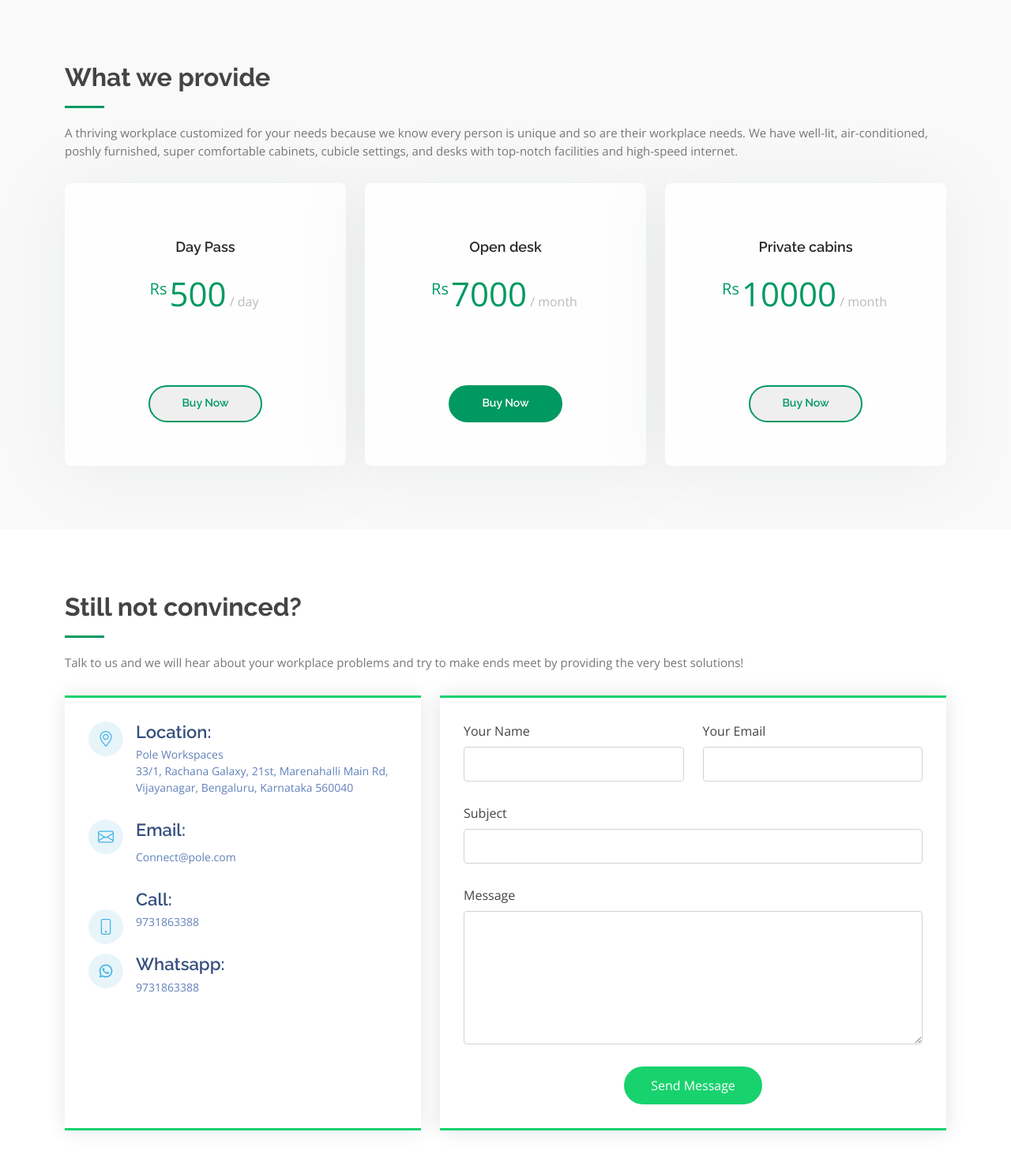
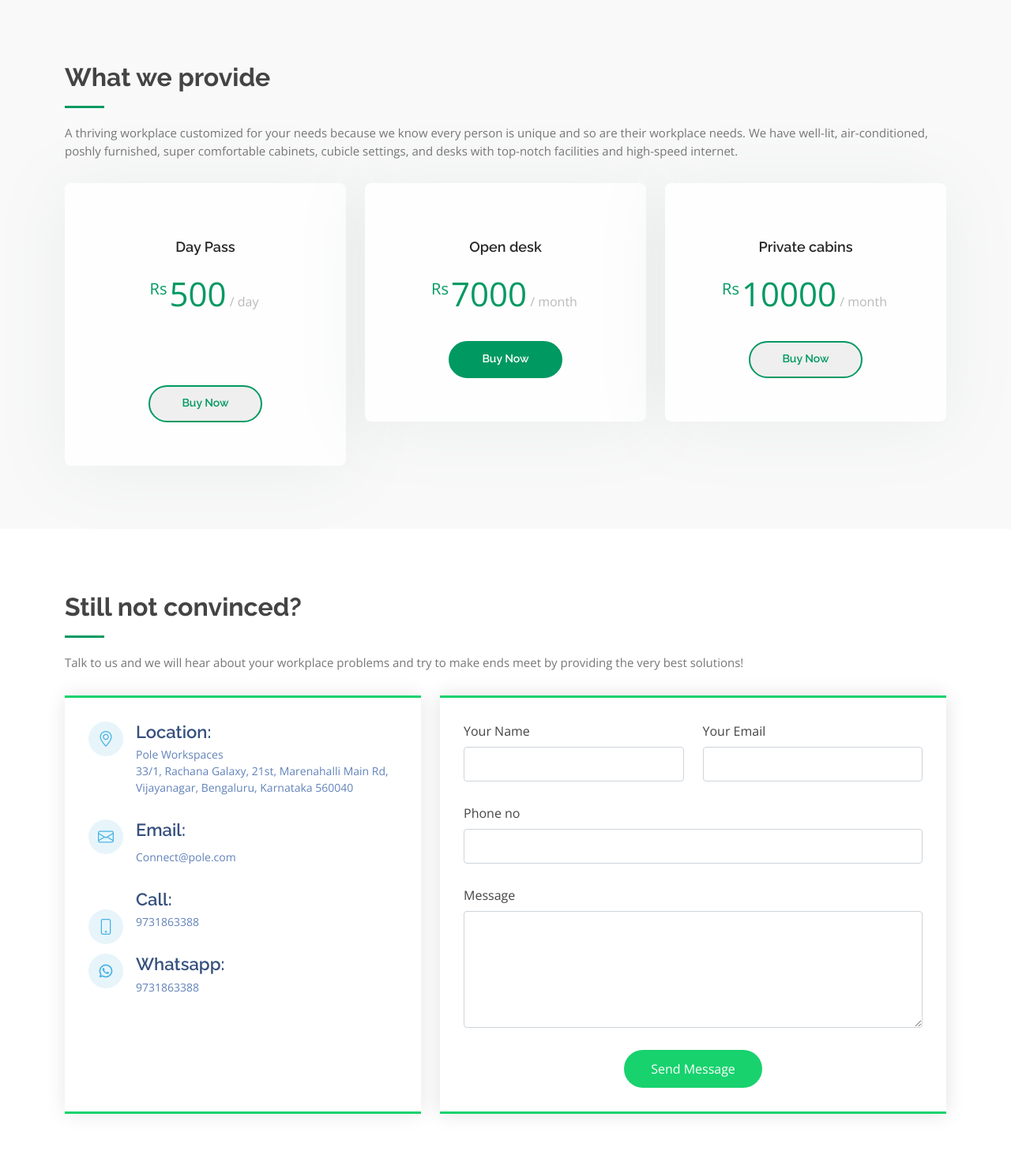
Before and after one commit to anithashanmuga/polestar, a PHP site: page / in a window 1280 px wide. Shown: the part 3783-5255 px from the top of the page at 79% size. Run offline with PHP 8.4, Linux system fonts and the light colour scheme; some libraries are stand-ins or nearby versions.

Commit message:
contact page

```diff
--- a/index.php
+++ b/index.php
@@ -282,9 +282,8 @@
       </div>
     </section><!-- End Counts Section -->
 
-
       <!-- ======= Services Section ======= -->
-      <section id="services" class="services">
+    <section id="services" class="services">
         <div class="container">
 
           <div class="section-title">
@@ -343,7 +342,6 @@
           </div>
         </div>
     </section><!-- End Services Section -->
-
 
       <!-- The Modal -->
       <div id="myModal" class="modal" style="margin-top:20px;">
@@ -422,12 +420,7 @@
               <!-- <span class="recommended-badge">Recommended</span> -->
               <h3>Open desk</h3>
               <h4><sup>Rs</sup>7000<span> / month</span></h4>
-              <ul>
-                <!-- <li>Aida dere</li>
-                <li>Nec feugiat nisl</li>
-                <li>Nulla at volutpat dola</li> -->
-                <!-- <li class="na">Massa ultricies mi</li> -->
-              </ul>
+
               <div class="btn-wrap">
                 <!-- <a href=""  class="btn-buy">Buy Now</a> -->
                 <button class="btn-buy" id="myBtn">Buy Now</button>
@@ -439,11 +432,7 @@
             <div class="box">
               <h3>Private cabins</h3>
               <h4><sup>Rs</sup>10000<span> / month</span></h4>
-              <ul>
-                <!-- <li>per desk</li> -->
-                <!-- <li>Nec feugiat nisl</li>
-                <li>Nulla at volutpat dola</li> -->
-              </ul>
+
               <div class="btn-wrap">
                 <button class="btn-buy" id="myBtn">Buy Now</button>
               </div>
@@ -455,73 +444,9 @@
       </div>
     </section><!-- End Pricing Section -->
 
-     <!-- ======= Frequently Asked Questions Section ======= -->
-     <!-- <section id="faq" class="faq">
-      <div class="container">
-
-        <div class="section-title">
-          <h2>Frequently Asked Questions</h2>
-          <p>Magnam dolores commodi suscipit. Necessitatibus eius consequatur ex aliquid fuga eum quidem. Sit sint consectetur velit. Quisquam quos quisquam cupiditate. Et nemo qui impedit suscipit alias ea. Quia fugiat sit in iste officiis commodi quidem hic quas.</p>
-        </div>
-
-        <div class="faq-list">
-          <ul>
-            <li >
-              <i class="bx bx-help-circle icon-help"></i> <a data-bs-toggle="collapse" class="collapse" data-bs-target="#faq-list-1">Non consectetur a erat nam at lectus urna duis? <i class="bx bx-chevron-down icon-show"></i><i class="bx bx-chevron-up icon-close"></i></a>
-              <div id="faq-list-1" class="collapse show" data-bs-parent=".faq-list">
-                <p>
-                  Feugiat pretium nibh ipsum consequat. Tempus iaculis urna id volutpat lacus laoreet non curabitur gravida. Venenatis lectus magna fringilla urna porttitor rhoncus dolor purus non.
-                </p>
-              </div>
-            </li>
-
-            <li >
-              <i class="bx bx-help-circle icon-help"></i> <a data-bs-toggle="collapse" data-bs-target="#faq-list-2" class="collapsed">Feugiat scelerisque varius morbi enim nunc? <i class="bx bx-chevron-down icon-show"></i><i class="bx bx-chevron-up icon-close"></i></a>
-              <div id="faq-list-2" class="collapse" data-bs-parent=".faq-list">
-                <p>
-                  Dolor sit amet consectetur adipiscing elit pellentesque habitant morbi. Id interdum velit laoreet id donec ultrices. Fringilla phasellus faucibus scelerisque eleifend donec pretium. Est pellentesque elit ullamcorper dignissim. Mauris ultrices eros in cursus turpis massa tincidunt dui.
-                </p>
-              </div>
-            </li>
-
-            <li >
-              <i class="bx bx-help-circle icon-help"></i> <a data-bs-toggle="collapse" data-bs-target="#faq-list-3" class="collapsed">Dolor sit amet consectetur adipiscing elit? <i class="bx bx-chevron-down icon-show"></i><i class="bx bx-chevron-up icon-close"></i></a>
-              <div id="faq-list-3" class="collapse" data-bs-parent=".faq-list">
-                <p>
-                  Eleifend mi in nulla posuere sollicitudin aliquam ultrices sagittis orci. Faucibus pulvinar elementum integer enim. Sem nulla pharetra diam sit amet nisl suscipit. Rutrum tellus pellentesque eu tincidunt. Lectus urna duis convallis convallis tellus. Urna molestie at elementum eu facilisis sed odio morbi quis
-                </p>
-              </div>
-            </li>
-
-            <li >
-              <i class="bx bx-help-circle icon-help"></i> <a data-bs-toggle="collapse" data-bs-target="#faq-list-4" class="collapsed">Tempus quam pellentesque nec nam aliquam sem et tortor consequat? <i class="bx bx-chevron-down icon-show"></i><i class="bx bx-chevron-up icon-close"></i></a>
-              <div id="faq-list-4" class="collapse" data-bs-parent=".faq-list">
-                <p>
-                  Molestie a iaculis at erat pellentesque adipiscing commodo. Dignissim suspendisse in est ante in. Nunc vel risus commodo viverra maecenas accumsan. Sit amet nisl suscipit adipiscing bibendum est. Purus gravida quis blandit turpis cursus in.
-                </p>
-              </div>
-            </li>
-
-            <li >
-              <i class="bx bx-help-circle icon-help"></i> <a data-bs-toggle="collapse" data-bs-target="#faq-list-5" class="collapsed">Tortor vitae purus faucibus ornare. Varius vel pharetra vel turpis nunc eget lorem dolor? <i class="bx bx-chevron-down icon-show"></i><i class="bx bx-chevron-up icon-close"></i></a>
-              <div id="faq-list-5" class="collapse" data-bs-parent=".faq-list">
-                <p>
-                  Laoreet sit amet cursus sit amet dictum sit amet justo. Mauris vitae ultricies leo integer malesuada nunc vel. Tincidunt eget nullam non nisi est sit amet. Turpis nunc eget lorem dolor sed. Ut venenatis tellus in metus vulputate eu scelerisque.
-                </p>
-              </div>
-            </li>
-
-          </ul>
-        </div>
-
-      </div>
-    </section> -->
-    <!-- End Frequently Asked Questions Section -->
-
      <!-- ======= Contact Section ======= -->
      <section id="contact" class="contact">
       <div class="container">
-
         <div class="section-title">
           <h2>Still not convinced?</h2>
           <p>Talk to us and we will hear about your
@@ -569,7 +494,7 @@
           </div>
 
           <div class="col-lg-7 mt-5 mt-lg-0 d-flex align-items-stretch">
-            <form action="forms/contact.php" method="post" role="form" class="php-email-form">
+            <form action="" method="post" role="form" class="php-email-form">
               <div class="row">
                 <div class="form-group col-md-6">
                   <label for="name">Your Name</label>
@@ -581,12 +506,12 @@
                 </div>
               </div>
               <div class="form-group">
-                <label for="name">Subject</label>
-                <input type="text" class="form-control" name="subject" id="subject" required>
+                <label for="name">Phone no</label>
+                <input type="number" class="form-control" name="phone" id="phone" required>
               </div>
               <div class="form-group">
                 <label for="name">Message</label>
-                <textarea class="form-control" name="message" rows="7" required></textarea>
+                <textarea class="form-control" name="message" rows="6" required></textarea>
               </div>
               <div class="my-3">
                 <div class="loading">Loading</div>
@@ -602,8 +527,5 @@
       </div>
     </section><!-- End Contact Section -->
 
-
-
-
 </main>
 <?php include'includes/footer.php'?>
```
